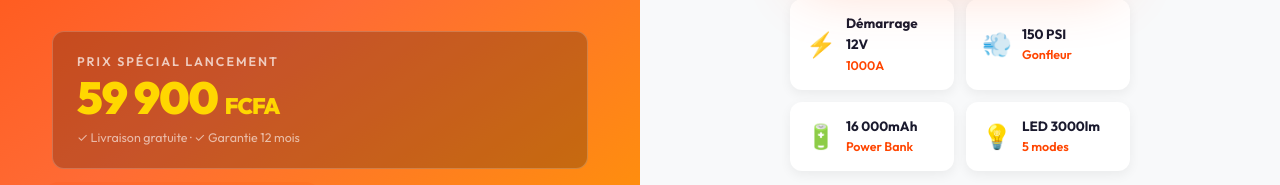
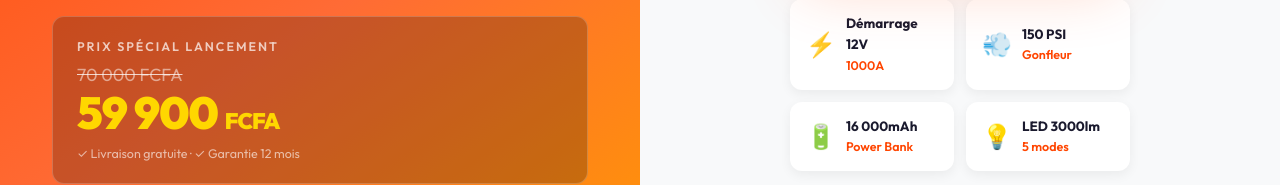
Before and after one commit to elhadjitwentyone/Automass, a Next.js app in the folder automass/: page / in a window 1280 px wide. Shown: the part 494-679 px from the top of the page. Built offline with nearby package versions, Linux system fonts and the light colour scheme.

Commit message:
feat: add strikethrough price 70 000 → 59 900 FCFA on hero

```diff
--- a/automass/src/components/Hero.tsx
+++ b/automass/src/components/Hero.tsx
@@ -40,6 +40,7 @@ export default function Hero() {
 
           <div className="hero-b-pricebox">
             <p className="hero-b-price-label">Prix spécial lancement</p>
+            <p className="hero-b-price-old"><s>70 000 FCFA</s></p>
             <p className="hero-b-price">59 900 <span>FCFA</span></p>
             <p className="hero-b-price-note">✓ Livraison gratuite · ✓ Garantie 12 mois</p>
           </div>
--- a/automass/src/styles/globals.css
+++ b/automass/src/styles/globals.css
@@ -203,6 +203,12 @@ img { display:block; max-width:100%; }
   line-height:1;
 }
 .hero-b-price span { font-size:1.4rem; }
+.hero-b-price-old {
+  font-size:1.1rem;
+  color:rgba(255,255,255,.5);
+  text-decoration:line-through;
+  margin-bottom:2px;
+}
 .hero-b-price-note {
   color:rgba(255,255,255,.6);
   font-size:0.78rem;
```
